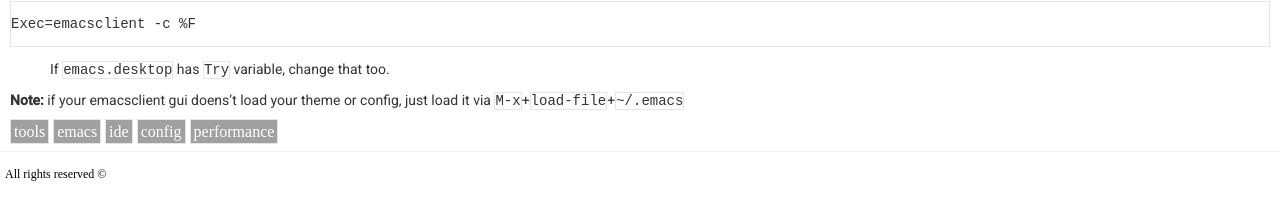
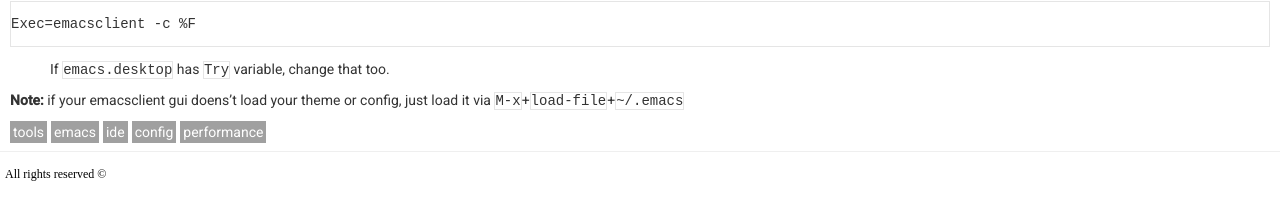
Before and after one commit to Mortezaipo/stage, a Jekyll site: the page built from _posts/2017-11-08-speed-up-emacs-startup.md, in a window 1280 px wide. Shown: the part 501-721 px from the top of the page. Built offline with Jekyll 4.4.1, drawn with Linux system fonts in a browser that asks for light colours.

Commit message:
update badge style.

```diff
--- a/inc/css/main.css
+++ b/inc/css/main.css
@@ -61,7 +61,7 @@
     border: 1px solid #E5E5E5;
 }
 .keywords .badge {
-    border: 1px solid #E5E5E5;
+    font: 14px 'Roboto', sans-serif;
     padding: 3px;
     background-color: #A0A0A0;
     color: #FFF;
```
